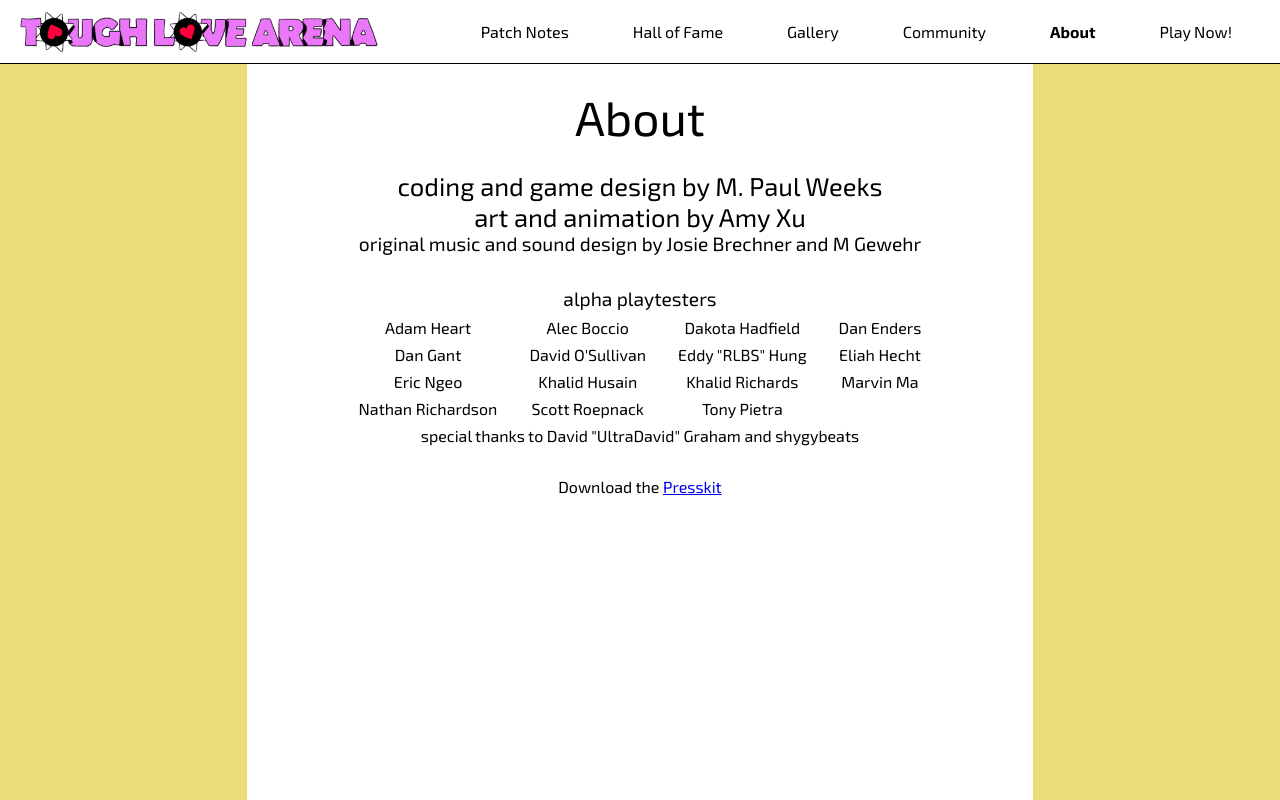
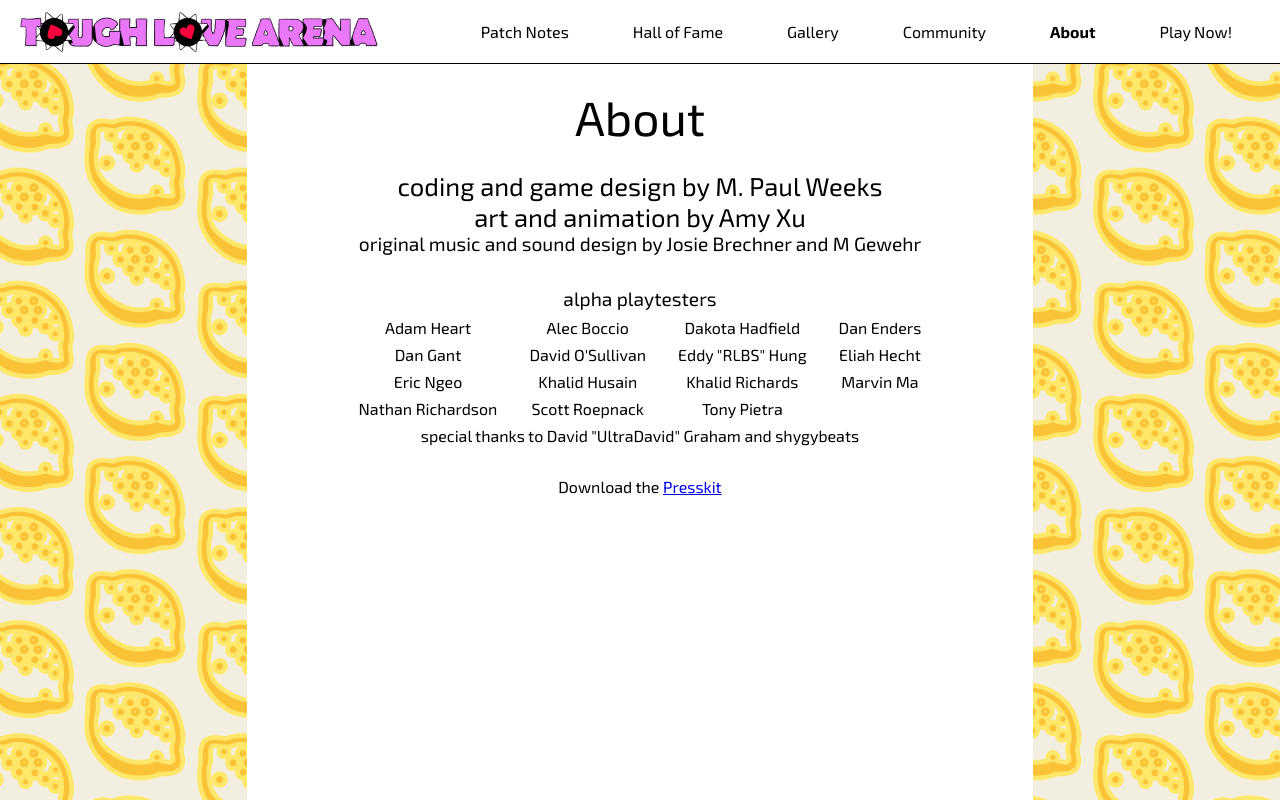
Before and after one commit to toughlovearena/about.toughlovearena.com, a Next.js app: page /about in a window 1280 px wide. Built offline with nearby package versions, Linux system fonts and the light colour scheme.

Commit message:
add lemon pattern

```diff
--- a/components/Layout.module.css
+++ b/components/Layout.module.css
@@ -6,11 +6,11 @@
   justify-content: flex-start;
   align-items: center;
 
-  background-color: #ebdd7a;
-  /* background-image: url('/pattern.png'); */
-  /* background-position: center; */
-  /* background-repeat: repeat; */
-  /* background-size: 14rem auto; */
+  background-color: #f2efe1;
+  background-image: url('/lemon_pattern.png');
+  background-position: center top;
+  background-repeat: repeat;
+  background-size: 14rem auto;
 }
 .container.pattern .inner {
   background-color: white;
```
Also changed, not shown: public/lemon_pattern.png (added).
